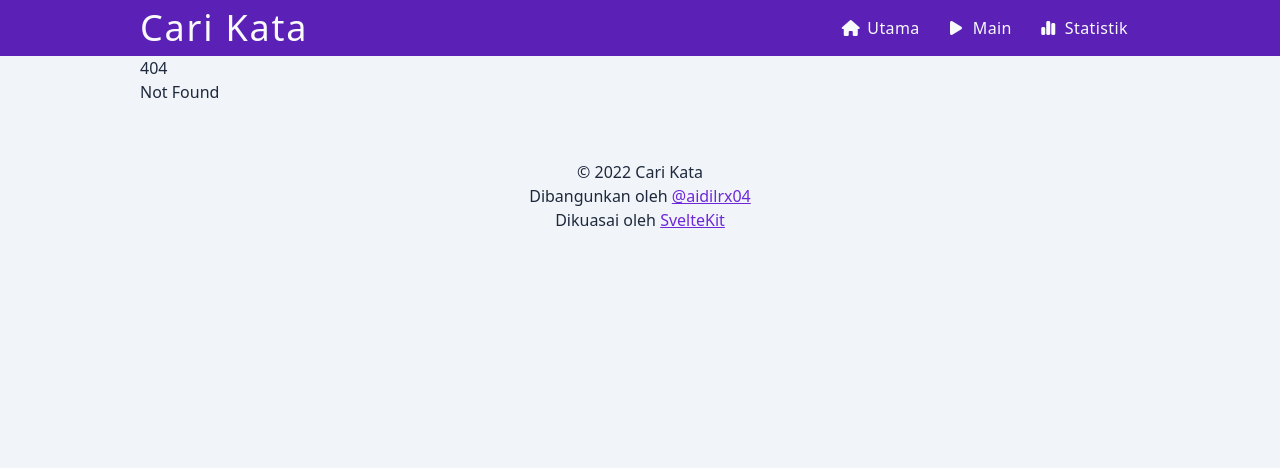
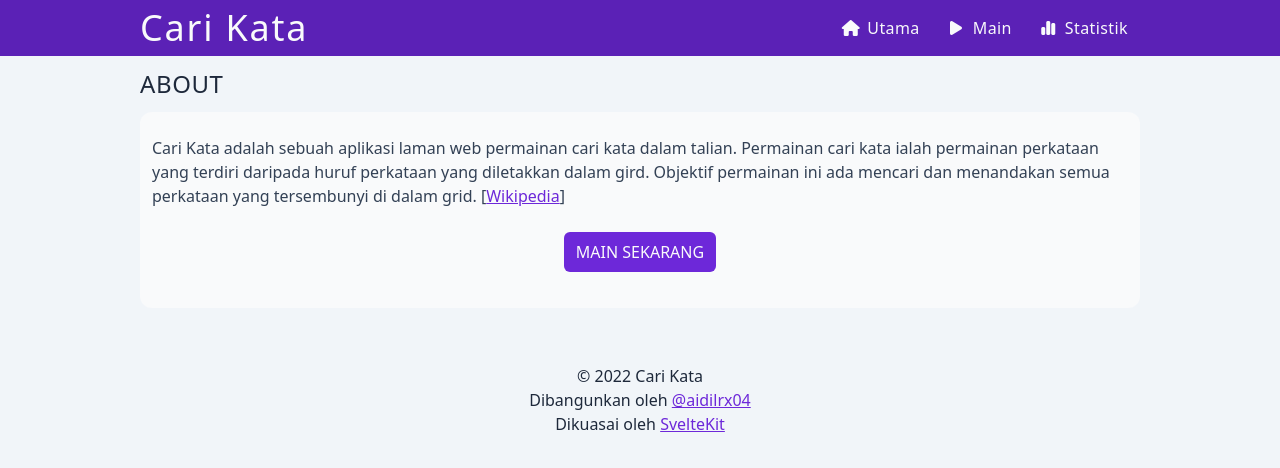
Before and after one commit to aidilrx04/cari-kata, a SvelteKit app: page /about in a window 1280 px wide. Before the commit this address had no page. Shown: the top 468 px of the page. Built offline with nearby package versions, Linux system fonts and the light colour scheme.

Commit message:
add about page

```diff
--- a/src/routes/+page.svelte
+++ b/src/routes/+page.svelte
@@ -27,15 +27,17 @@
 		</section>
 		<section class="about my-3 py-2">
 			<h2 class="text-lg text-slate-800">TENTANG</h2>
-			<p class="text-sm text-slate-600" />
-			Cari Kata adalah sebuah aplikasi laman web permainan cari kata dalam talian. Permainan cari kata
-			ialah permainan perkataan yang terdiri daripada huruf perkataan yang diletakkan dalam gird. Objektif
-			permainan ini ada mencari dan menandakan semua perkataan yang tersembunyi di dalam grid. [<a
-				class="underline text-violet-700"
-				href="https://en.wikipedia.org/wiki/Word_search"
-				rel="noreferrer"
-				target="_blank">Wikipedia</a
-			>]
+			<p class="text-md text-slate-700">
+				Cari Kata adalah sebuah aplikasi laman web permainan cari kata dalam talian. Permainan cari
+				kata ialah permainan perkataan yang terdiri daripada huruf perkataan yang diletakkan dalam
+				gird. Objektif permainan ini ada mencari dan menandakan semua perkataan yang tersembunyi di
+				dalam grid. [<a
+					class="underline text-violet-700"
+					href="https://en.wikipedia.org/wiki/Word_search"
+					rel="noreferrer"
+					target="_blank">Wikipedia</a
+				>]
+			</p>
 		</section>
 	</main>
 </div>
--- /dev/null
+++ b/src/routes/about/+page.svelte
@@ -0,0 +1,26 @@
+<header class="my-3">
+	<div class="title">
+		<h1 class="text-2xl uppercase tracking-wide">About</h1>
+	</div>
+</header>
+<main id="about" class="p-3 bg-gray-50 rounded-xl">
+	<p class="text-md text-slate-700 my-3">
+		Cari Kata adalah sebuah aplikasi laman web permainan cari kata dalam talian. Permainan cari kata
+		ialah permainan perkataan yang terdiri daripada huruf perkataan yang diletakkan dalam gird.
+		Objektif permainan ini ada mencari dan menandakan semua perkataan yang tersembunyi di dalam
+		grid. [<a
+			class="underline text-violet-700"
+			href="https://en.wikipedia.org/wiki/Word_search"
+			rel="noreferrer"
+			target="_blank">Wikipedia</a
+		>]
+	</p>
+
+	<div class="play my-3 flex justify-center items-center py-3">
+		<a
+			href="/mode"
+			class="text-md uppercase bg-violet-700 mx-auto px-3 py-2 rounded-md text-gray-50"
+			>Main Sekarang</a
+		>
+	</div>
+</main>
```
